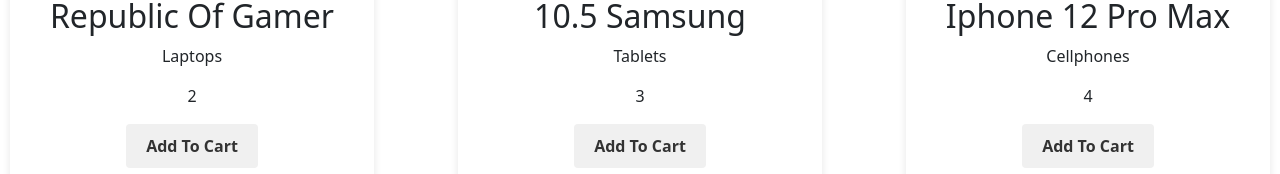
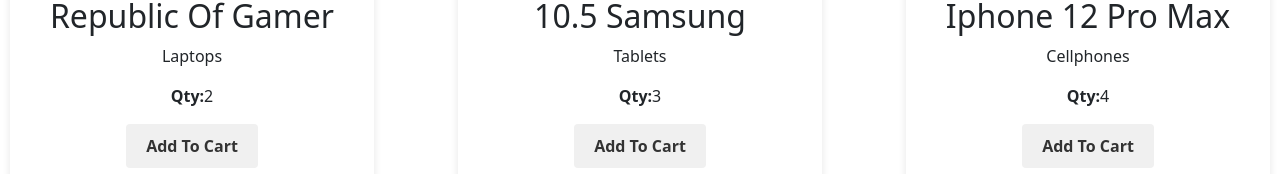
Before and after one commit to rockzt/ecommercereact, a React (Vite) app: page / in a window 1280 px wide. Shown: the part 486-660 px from the top of the page. Built offline with nearby package versions, Linux system fonts and the light colour scheme.

Commit message:
[modified] ItemList Design

```diff
--- a/src/components/ItemListContainer/ItemListContainer.jsx
+++ b/src/components/ItemListContainer/ItemListContainer.jsx
@@ -19,7 +19,7 @@
                         <div key={user.id} className={styles.card}>
                             <h2 className={styles.cardTitle}>{user.productName}</h2>
                             <p className={styles.cardSubtitle}>{user.category}</p>
-                            <p className={styles.cardText}>{user.qty}</p>
+                            <p className={styles.cardText}><b>Qty:</b>{user.qty}</p>
                             <Button label={'Add To Cart'} color={'blue'} callback={() => console.log(`Adding product ${user.id}`)}/>
                             <p><small>SKU: {user.sku}</small></p>
                         </div>
```
